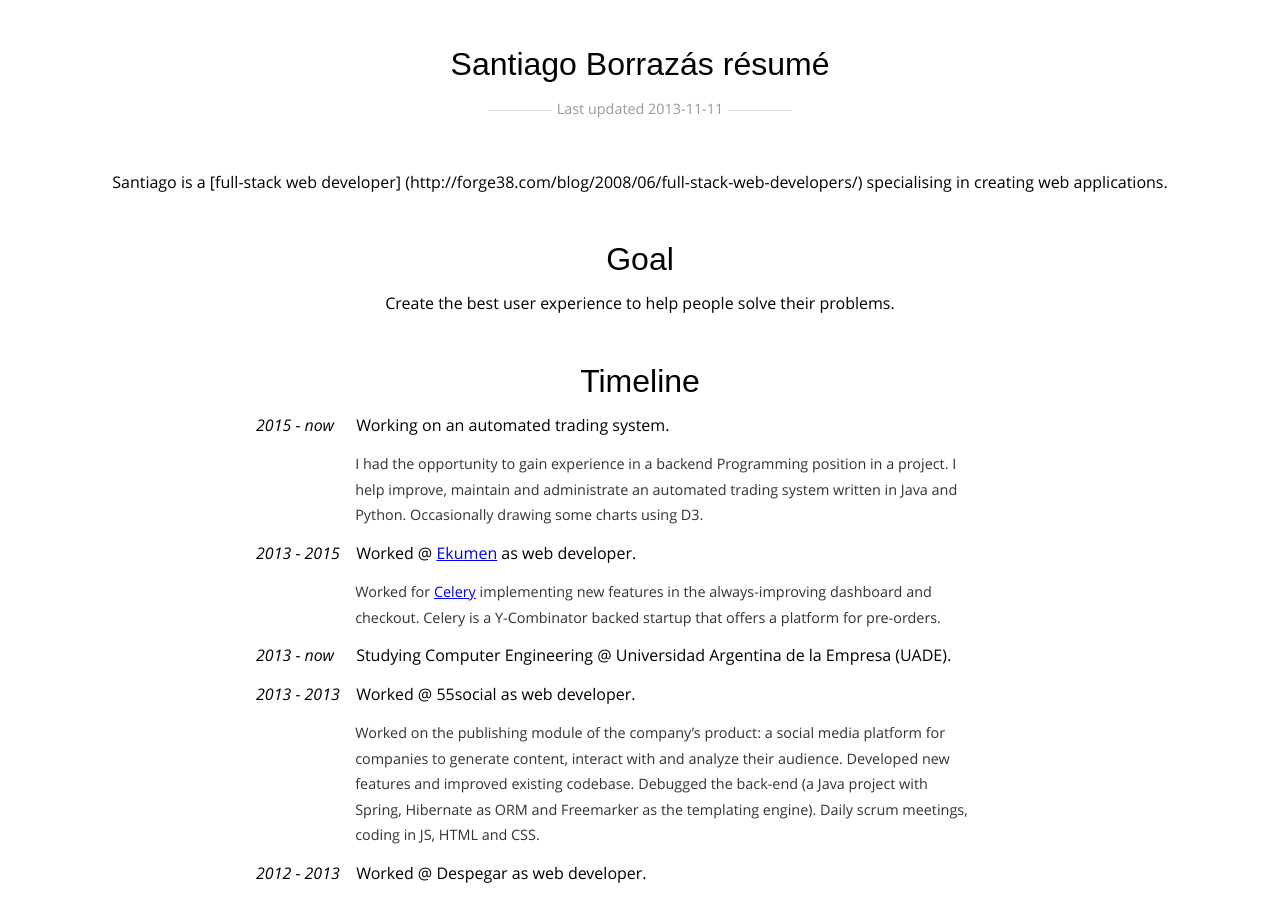
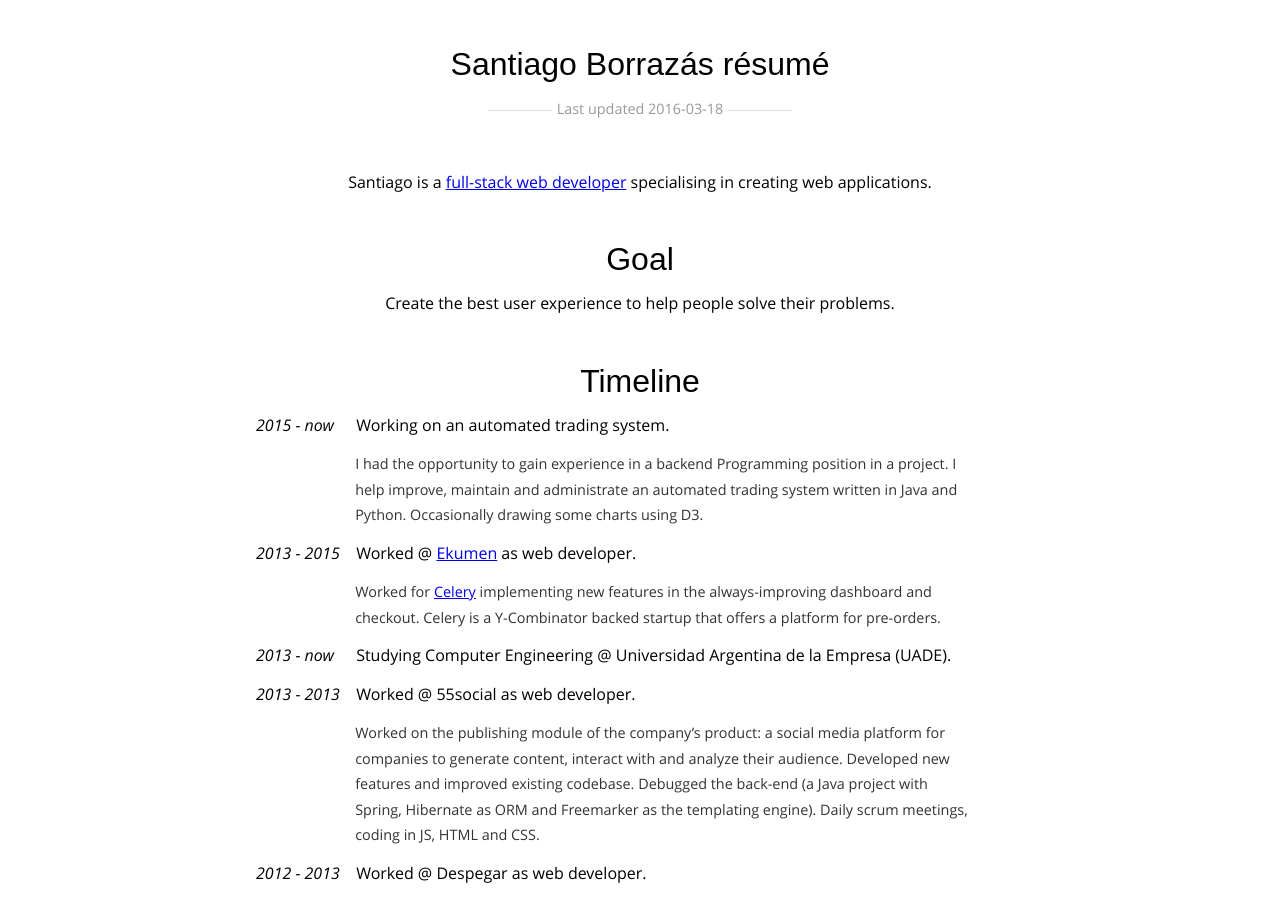
Before and after one commit to sanbor/cv, a Jekyll site: the page built from index.markdown, in a window 1280 px wide and 900 px high. Built offline with Jekyll 4.4.1, drawn with Linux system fonts in a browser that asks for light colours; some web fonts are replaced; Markdown is read by kramdown in place of the engine named in the settings; some of the changed text lies outside the part shown.

Commit message:
Update "last updated" text and small text changes

```diff
--- a/index.markdown
+++ b/index.markdown
@@ -5,11 +5,10 @@ layout: cv.borrazas.org
 Santiago Borrazás résumé
 ========================
 
-_Last updated 2013-11-11_
+_Last updated 2016-03-18_
 
 
-Santiago is a [full-stack web developer]
-(http://forge38.com/blog/2008/06/full-stack-web-developers/) specialising in
+Santiago is a [full-stack web developer](http://forge38.com/blog/2008/06/full-stack-web-developers/) specialising in
 creating web applications.
 
 
@@ -107,4 +106,4 @@ Buenos Aires, Argentina
 
 Email: <santiago@borrazas.org>
 
-Cellphone: (+54 9) 11 5694 7856
+Mobile: (+54 9) 11 5694 7856
```
